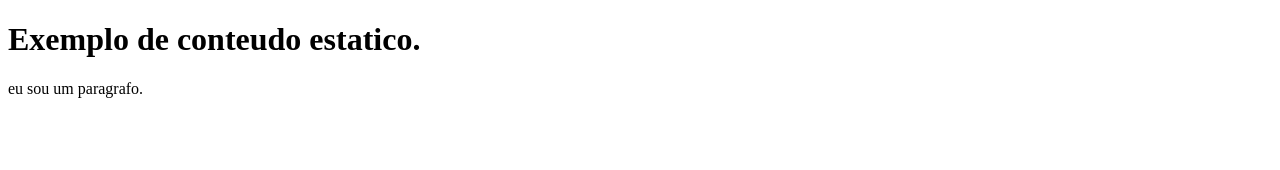
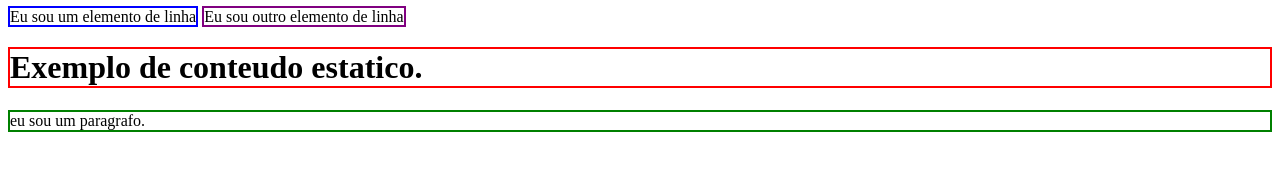
Before and after one commit to B3rg4r4/primeiro-projeto, a plain HTML site: page index.html in a window 1280 px wide. Drawn offline with Linux system fonts and the light colour scheme.

Commit message:
orientação de tags sobre bloco e linhas

```diff
--- a/index.html
+++ b/index.html
@@ -6,13 +6,21 @@
 	 <!-- primeiro filho do html = head. -->
 	 <head>
 		 <!-- Os filhos do head são em sua maioria tags de metadados. Ex:meta.-->
-		 <meta charset="UTF-8/>
-		 <meta name="viewport" content="width:device-width,initial-scaled=1.0" />
+		 <meta charset="UTF-8"/>
+		 <meta name= "viewport" content="width:device-width,initial-scaled=1.0" />
 		 <title>EXEMPLO</title>
 	 </head>
 		 <!-- Segundo filho do htl = body-->
-		 <body>
-		 <h1> Exemplo de conteudo estatico.</h1>
-		 <p> eu sou um paragrafo.</p>
+	 <body>
+
+		<span style="border: solid 2px blue;"> Eu sou um elemento de linha</span>
+		<span style="border: solid 2px purple;"> Eu sou outro elemento de linha</span>
+
+		 	<h1 style="border:solid 2px red"> Exemplo de conteudo estatico.</h1>
+
+
+		 	<p style="border:solid 2px green"> eu sou um paragrafo.</p>
+
+
 	 </body>
  </html>
```
